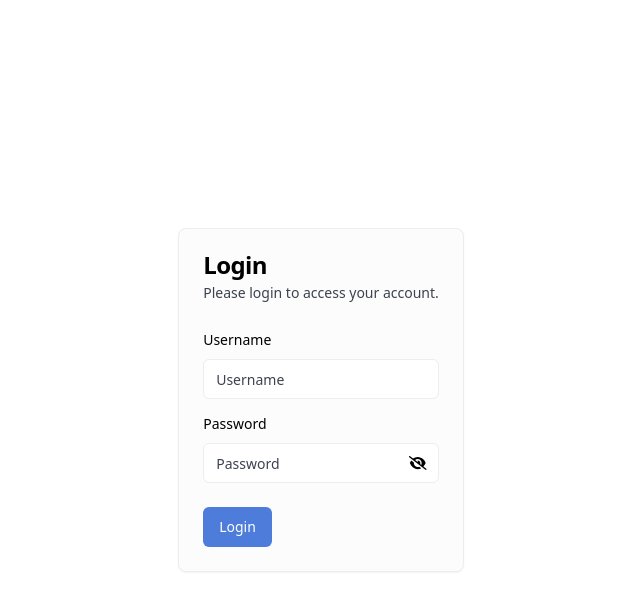
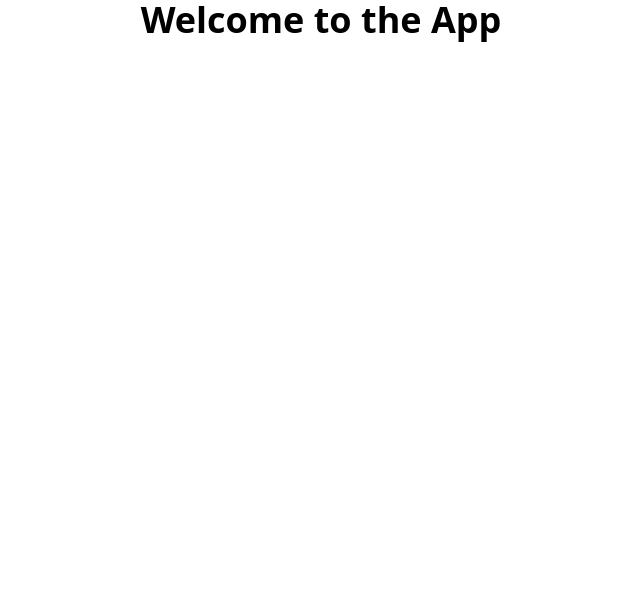
Before and after one commit to onyxyatv/onyxya, a React (Vite) app in the folder packages/frontend/: page / in a window 1280 px wide. Shown: the top 610 px of the page, without its empty margins (319-959 px from the left). Built offline with nearby package versions, Linux system fonts and the light colour scheme.

Commit message:
setup react router

```diff
--- a/packages/frontend/package.json
+++ b/packages/frontend/package.json
@@ -21,6 +21,7 @@
     "react": "^18.2.0",
     "react-dom": "^18.2.0",
     "react-hook-form": "^7.51.5",
+    "react-router-dom": "^6.23.1",
     "tailwind-merge": "^2.3.0",
     "tailwindcss-animate": "^1.0.7",
     "zod": "^3.23.8"
--- a/packages/frontend/src/App.tsx
+++ b/packages/frontend/src/App.tsx
@@ -1,13 +1,26 @@
+import {
+  createBrowserRouter,
+  RouterProvider
+} from "react-router-dom";
+import Welcome from "@/pages/Welcome.tsx";
 import Login from "@/pages/Login.tsx";
+
+const router = createBrowserRouter([
+  {
+    path: "/",
+    element: <Welcome />
+  },
+  {
+    path: "/login",
+    element: <Login />
+  }
+]);
 
 function App() {
 
   return (
     <>
-      {/*Center the Login component*/}
-      <div className="h-screen flex items-center justify-center">
-        <Login />
-      </div>
+      <RouterProvider router={router}/>
     </>
   )
 }
--- a/packages/frontend/src/main.tsx
+++ b/packages/frontend/src/main.tsx
@@ -1,7 +1,7 @@
 import React from 'react'
 import ReactDOM from 'react-dom/client'
-import App from './App.tsx'
 import './index.css'
+import App from './App'
 
 ReactDOM.createRoot(document.getElementById('root')!).render(
   <React.StrictMode>
--- a/packages/frontend/src/pages/Login.tsx
+++ b/packages/frontend/src/pages/Login.tsx
@@ -35,6 +35,7 @@ const Login = () => {
 
 
   return (
+    <div className={"h-screen flex items-center justify-center"}>
       <Form {...form}>
         <form onSubmit={ form.handleSubmit(handleSubmit) }>
           <Card>
@@ -84,6 +85,7 @@ const Login = () => {
           </Card>
         </form>
       </Form>
+    </div>
   );
 }
 
--- /dev/null
+++ b/packages/frontend/src/pages/Welcome.tsx
@@ -0,0 +1,9 @@
+const Welcome = () => {
+  return (
+    <div>
+      <h1 className="text-4xl font-bold text-center">Welcome to the App</h1>
+    </div>
+  );
+};
+
+export default Welcome;
```
Also changed, not shown: 1 other file (tests, documents, lock files or other folders). Lines whose indentation alone changed are shown as unchanged.
